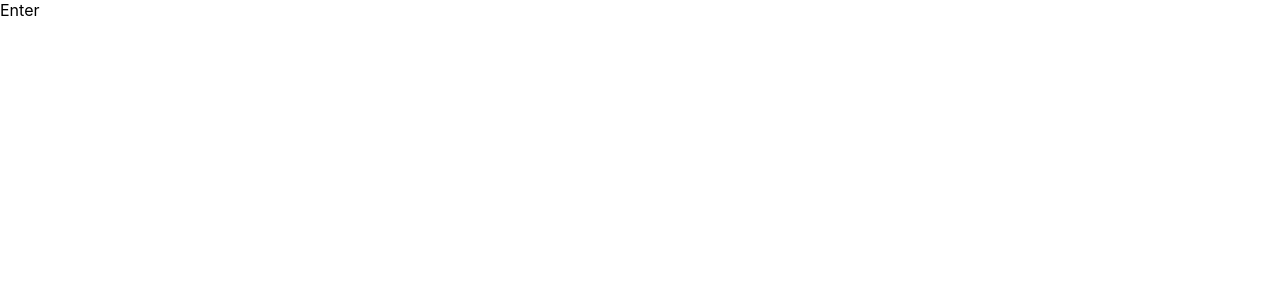
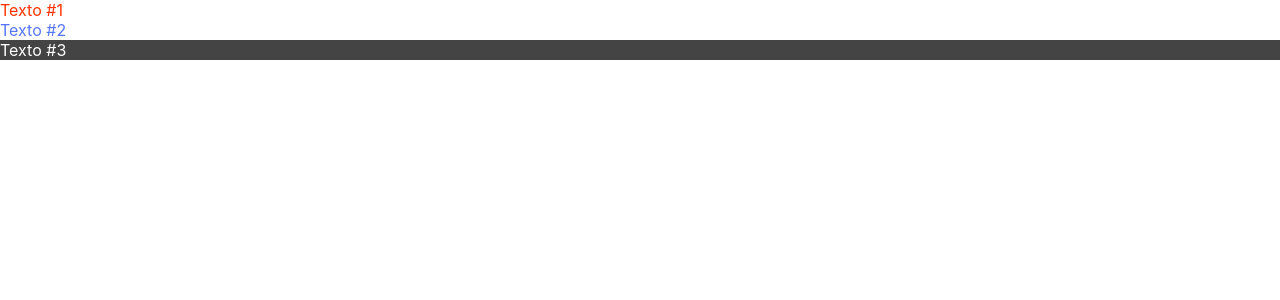
Before and after one commit to TakayukiKomatsu/cod3r-next-react, a Next.js app: page /css/integracao1 in a window 1280 px wide. Shown: the top 300 px of the page. Built offline with nearby package versions, Linux system fonts and the light colour scheme.

Commit message:
integracao com css #1

```diff
--- a/pages/_app.js
+++ b/pages/_app.js
@@ -1,7 +1,8 @@
 import '../styles/globals.css'
+import './css/integracao1.css'
 
 function MyApp({ Component, pageProps }) {
-  return <Component {...pageProps} />
+	return <Component {...pageProps} />
 }
 
 export default MyApp
--- /dev/null
+++ b/pages/css/integracao1.css
@@ -0,0 +1,12 @@
+.vermelha {
+	color: #f30;
+}
+
+.azul {
+	color: #03fa;
+}
+
+.branco {
+	color: #fff;
+	background: #444;
+}
--- a/pages/css/integracao1.jsx
+++ b/pages/css/integracao1.jsx
@@ -1,5 +1,11 @@
 function integracao() {
-	return <div>Enter</div>
+	return (
+		<>
+			<div className='vermelha'>Texto #1</div>
+			<div className='azul'>Texto #2</div>
+			<div className='branco'>Texto #3</div>
+		</>
+	)
 }
 
 export default integracao
```
